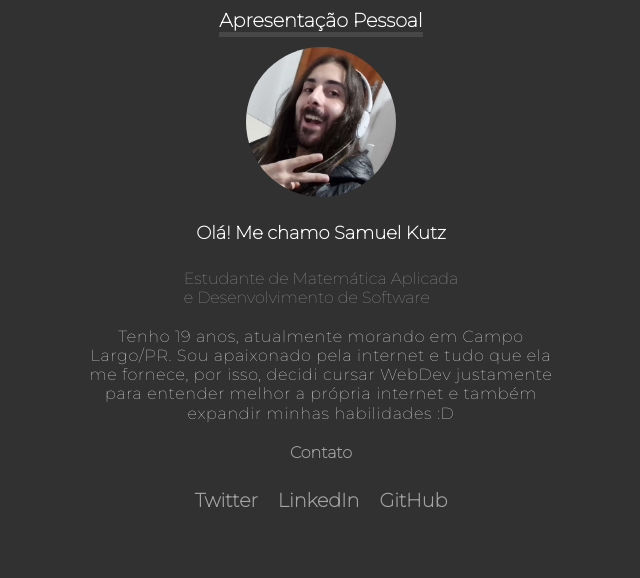
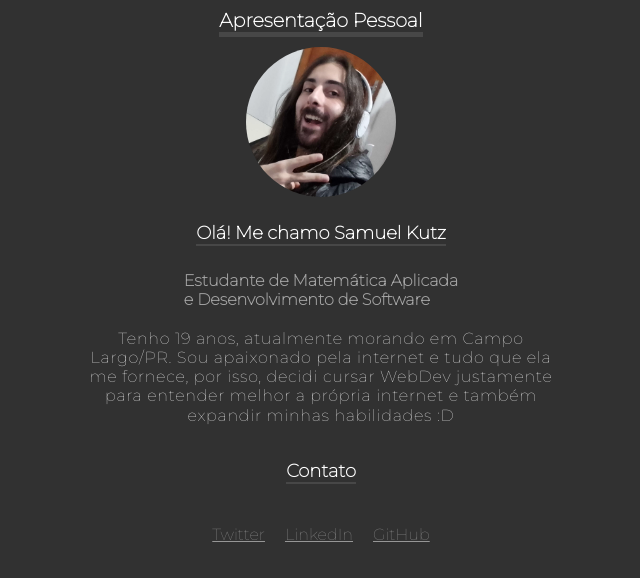
Before and after one commit to samuelkutz/eu, a plain HTML site: page index.html in a window 1280 px wide. Shown: the whole page, without its empty margins (319-959 px from the left). Drawn offline with Linux system fonts and the light colour scheme.

Commit message:
correções

```diff
--- a/index.html
+++ b/index.html
@@ -9,39 +9,38 @@
         <link rel="preconnect" href="https://fonts.gstatic.com" crossorigin>
         <link href="https://fonts.googleapis.com/css2?family=Montserrat:wght@100&display=swap" rel="stylesheet">
 
-        <link rel="stylesheet" href="./style.css">
+        <link rel="stylesheet" href="./style/style.css">
 
         <title>Samuel Kutz</title>
     </head>
 
 
     <body>
+        <main>
+            <section class="title">Apresentação Pessoal</section>
 
-        <header class="title">Apresentação Pessoal</header>
-
-        <main>
+            <!--descrição-->
             <section class="container">
-                        <img src="./eugamer.png" alt="Foto de perfil" class="pfp">
-                        <h2 id="nome">Olá! Me chamo Samuel Kutz</h2>
-                        <p class="subtitle">
-                            Estudante de Matemática Aplicada <br> e Desenvolvimento de Software
-                        </p>
+                        <img src="./imagens/eu.png" alt="Foto de perfil" class="pfp">
+                        <h2 class="subtitle">Olá! Me chamo Samuel Kutz</h2>
+                        <h3 class="description ">Estudante de Matemática Aplicada <br> e Desenvolvimento de Software</h3>
             </section>
 
+            <!--about me-->
             <section class="container">
-                <p class="parag">Tenho 19 anos, atualmente morando em Campo Largo/PR.
+                <p class="paragrafo">Tenho 19 anos, atualmente morando em Campo Largo/PR.
                 Sou apaixonado pela internet e tudo que ela me fornece, por isso, decidi cursar WebDev justamente para entender melhor a própria
-                internet e também expandir minhas habilidades :D
-                </p>
+                internet e também expandir minhas habilidades :D</p>
             </section>
 
-            <section id="contact" class="container">
+            <!--menu de contato-->
+            <section class="container">
                 <h2 class="subtitle">Contato</h2>
 
                 <ol class="contact_menu">
-                    <li><a href="https://twitter.com/ahuu_1" class="link_button">Twitter</a></li>
-                    <li><a href="https://linkedin.com/in/samuel-kutz-paranhos-11203222b/" class="link_button">LinkedIn</a></li>
-                    <li><a href="https://github.com/samuelkutz" class="link_button">GitHub</a></li>
+                    <li><a href="https://twitter.com/ahuu_1">Twitter</a></li>
+                    <li><a href="https://linkedin.com/in/samuel-kutz-paranhos-11203222b/">LinkedIn</a></li>
+                    <li><a href="https://github.com/samuelkutz">GitHub</a></li>
                 </ol>
             </section>
         </main>
--- a/style.css
+++ /dev/null
@@ -1,73 +0,0 @@
-body {
-    color: rgb(255, 255, 255);
-    background-color: #313131;
-    font-family: 'Montserrat', sans-serif;
-}
-
-
-.title{
-    border-bottom: 5px solid #474747;
-    margin: auto;
-    width: fit-content;
-    font-size: larger;
-    font-weight: bolder;
-}
-
-.subtitle{
-    font-size: medium;
-    color: rgba(255, 255, 255, 0.562);
-    margin: 0 auto;
-}
-
-#nome{
-    font-size: large;
-}
-
-
-.contact_menu{
-    padding: 0;
-    list-style: none;
-    display: flex;
-    flex-direction: row;
-    align-items: center;
-    justify-content: center;
-    gap: 20px
-}
-
-.link_button{
-    font-size: larger;
-    text-decoration: none;
-    font-weight: 600;
-    color:rgba(255, 255, 255, 0.562);
-    letter-spacing:normal;
-}
-
-a:visited{
-    color: rgba(255, 255, 255, 0.562);
-}
-.container{
-    padding: 10px;
-    font-size: medium;
-
-    display: flex;
-    flex-direction: column;
-    justify-content: center;
-    align-items: center;
-    gap: 10px;
-}
-
-.parag{
-    margin: auto;
-    font-size: medium;
-    text-align: center;
-    width: 465px;
-    justify-content: center;
-    letter-spacing: 0.7px;
-    line-height: 1.2;
-}
-
-.pfp{
-    height: 150px;
-    width: 150px;
-    border-radius: 50%;
-}
--- /dev/null
+++ b/style/style.css
@@ -0,0 +1,81 @@
+body {
+    color: rgb(255, 255, 255);
+    background-color: #313131;
+    font-family: 'Montserrat', sans-serif;
+}
+
+.title{
+    border-bottom: 5px solid #474747;
+    margin: auto;
+    width: fit-content;
+    font-size: larger;
+    font-weight: bolder;
+}
+
+/*container p/ as sections*/
+.container{
+    padding: 10px;
+    font-size: medium;
+
+    display: flex;
+    flex-direction: column;
+    justify-content: center;
+    align-items: center;
+    gap: 10px;
+}
+
+.subtitle{
+    font-size: large;
+    border-bottom: 2px solid #474747;
+}
+
+.description{
+    font-size: medium;
+    color: rgba(255, 255, 255, 0.562);
+    margin: 0 auto;
+}
+
+/*estilização p/ o paragrafo do about me*/
+.paragrafo{
+    margin: auto;
+    font-size: medium;
+    text-align: center;
+    width: 465px;
+    justify-content: center;
+    letter-spacing: 0.7px;
+    line-height: 1.2;
+}
+
+/*estilização do menu de contato*/
+.contact_menu{
+    padding: 0;
+    list-style: none;
+    display: flex;
+    flex-direction: row;
+    align-items: center;
+    justify-content: center;
+    gap: 20px;
+}
+
+/*estilizaçao dos links do menu de contato */
+.a{
+    color:rgba(231, 231, 231, 0.562);
+    font-size: larger;
+    text-decoration: none;
+    font-weight: 600;
+    letter-spacing:normal;
+}
+
+a:link{
+    color:rgba(231, 231, 231, 0.562);
+}
+
+a:visited{
+    color: rgba(90, 89, 89, 0.562);
+}
+
+.pfp{
+    height: 150px;
+    width: 150px;
+    border-radius: 50%;
+}
```
Also changed, not shown: imagens/eu.png (renamed from eugamer.png), 1 other file.
